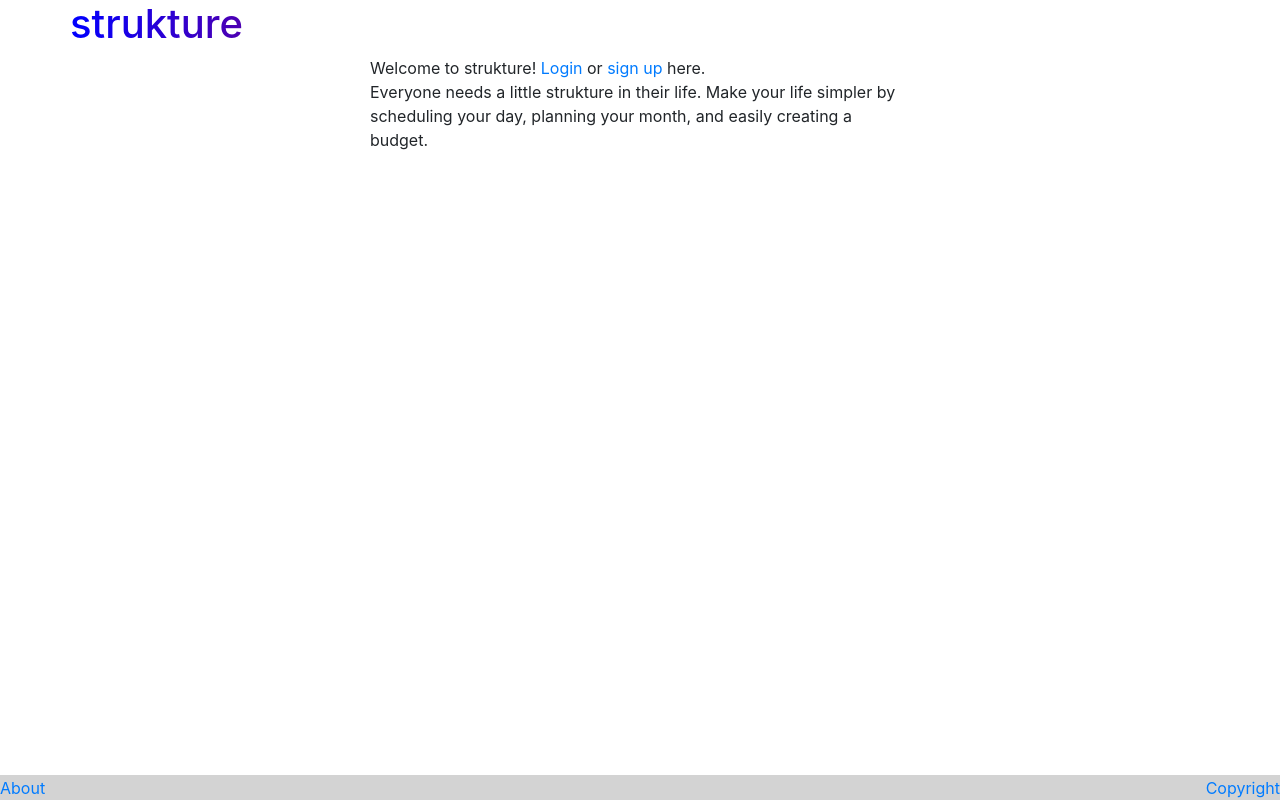
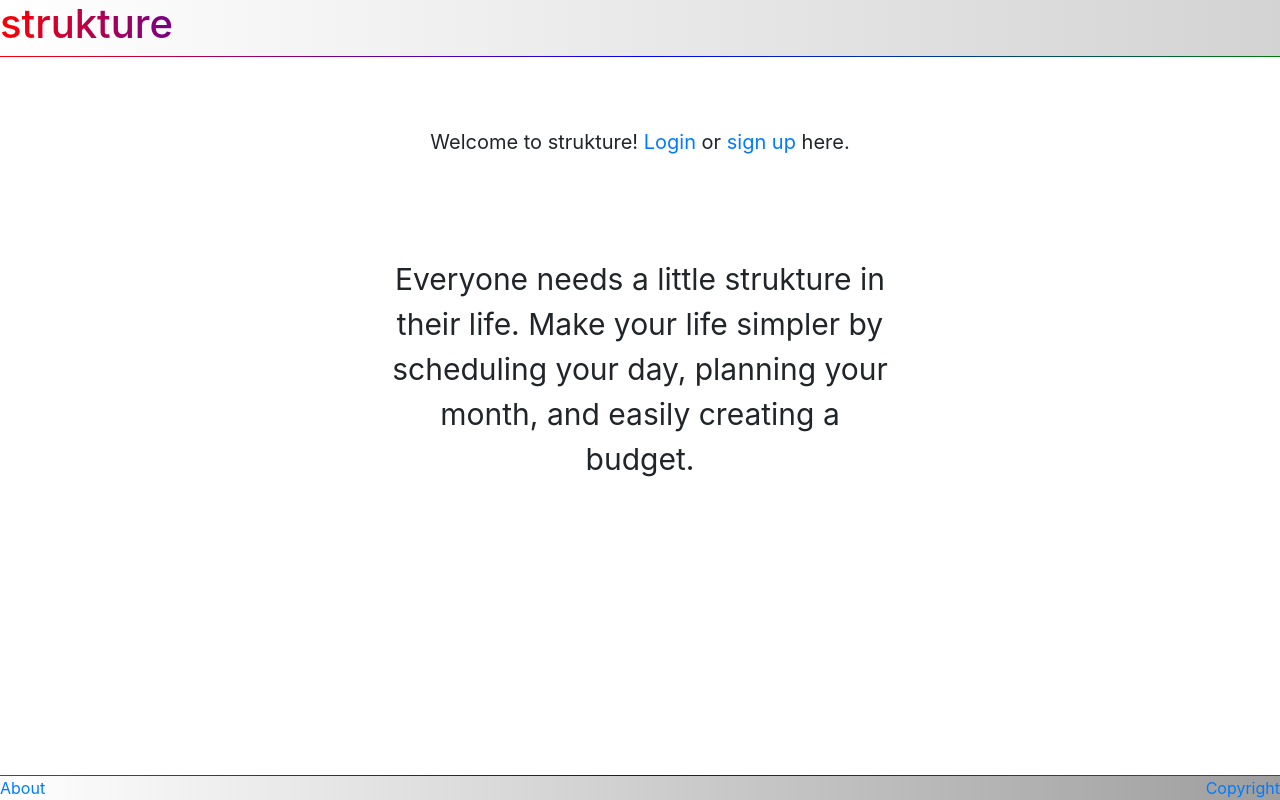
Before and after one commit to RobertOlive/strukture, a React (Create React App) app in the folder client/: page / in a window 1280 px wide. Built offline with nearby package versions, Linux system fonts and the light colour scheme.

Commit message:
creating todos with a cost subtracts from total budget!!!

```diff
--- a/client/public/styles.css
+++ b/client/public/styles.css
@@ -1,10 +1,31 @@
+::-webkit-scrollbar {
+    width: 0px;
+    background: transparent;
+}
+
+.welcome, .intro {
+    padding: 50px;
+    text-align: center;
+}
+
+.welcome {
+    font-size: 20px;
+}
+
+.intro {
+    font-size: 30px;
+}
+
 .footer {
     width: 100%;
     height: 25px;
     position:fixed;
     bottom: 0px;
     right: 0;
-    background-color: lightgray;
+    border-top: 1px solid;
+    border-image-source: linear-gradient(to right, red, blue, green);
+    border-image-slice: 20;
+    background-image: linear-gradient(to right, white, rgb(158, 158, 158));
 }
 
 .todoHead {
@@ -20,24 +41,37 @@
 }
 
 .card-header {
+    font-size: 20px;
     background-color: lightgray;
     text-align: center;
 }
 
 .card-body {
     text-align: center;
+    overflow: auto;
 }
 
 .todos {
+    border-radius: 5px;
     border: 1px solid red;
+    padding: 10px;
+    /* border-image-source: linear-gradient(to right,red, blue);
+    border-image-slice: 20; */
+    margin-bottom: 45px;
 }
 
 .header {
+    margin-bottom: 20px;
     width: 100%;
+    position: relative;
+    border-bottom: 1px solid;
+    border-image-source: linear-gradient(to right, red, blue, green);
+    border-image-slice: 20;
+    background-image: linear-gradient(to right, white, lightgray);
 }
 
 #title {
-    background: -webkit-linear-gradient(right, red, blue);
+    background: -webkit-linear-gradient(left, red, blue, green);
     -webkit-background-clip: text;
     -webkit-text-fill-color: transparent;
     float: left;
@@ -47,10 +81,11 @@
 }
 
 #username {
+    position: absolute;
     float: right;
     width: 50%;
     right: 0;
-    top: 10;
+    top: 30;
     text-align: right;
 }
 
@@ -68,11 +103,3 @@
     bottom: 0;
     text-align: right;
 }
-
-/* .list-group-item {
-    border: 1px solid black
-} */
-
-/* .timeSpan {
-    border-right: 1px solid black;
-} */
--- a/client/src/App.js
+++ b/client/src/App.js
@@ -43,7 +43,7 @@ class App extends Component {
     return (
       <Router>
         <div>
-          <div className="container">
+          <div className="container-fluid">
             <div className="row">
               <div className="header">
                 <span id="title"><strong><h1>strukture</h1></strong></span>
@@ -53,7 +53,7 @@ class App extends Component {
 
             <div className="row">
 
-              <div className="col-3">
+              <div className="col">
                 <SideCont className="leftSide">
                   <Switch>
 
@@ -72,13 +72,13 @@ class App extends Component {
                 </SideCont>
               </div>
 
-              <div className="col">
+              <div className="col-6">
                 <MainCont>
                   <Switch>
 
                     <Route exact path="/" render={props => (
                       this.state.user ? (
-                        <Redirect to="/todos" userData={this.state}/>
+                        <Redirect to="/todos" loggedIn={this.handleLogin} userData={this.state}/>
                       ) : (
                         <Login {...props} loggedIn={this.handleLogin} userData={this.state}/>
                       )
@@ -92,7 +92,7 @@ class App extends Component {
                 </MainCont>
               </div>
 
-              <div className="col-3">
+              <div className="col">
                 <SideCont className="rightSide">
                   <Switch>
 
--- a/client/src/MainContainers/Login.js
+++ b/client/src/MainContainers/Login.js
@@ -38,9 +38,9 @@ class Login extends Component {
     render () {
         return (
     <div className="login">
-        <div>Welcome to strukture! <a href="#" data-toggle="modal" data-target="#ModalLogin">Login</a> or <a href="#" data-toggle="modal" data-target="#ModalSignUp">sign up</a> here.</div>
+        <div className="welcome">Welcome to strukture! <a href="#" data-toggle="modal" data-target="#ModalLogin">Login</a> or <a href="#" data-toggle="modal" data-target="#ModalSignUp">sign up</a> here.</div>
 
-        <div>Everyone needs a little strukture in their life. Make your life simpler by scheduling your day, planning your month, and easily creating a budget.</div>
+        <div className="intro">Everyone needs a little strukture in their life. Make your life simpler by scheduling your day, planning your month, and easily creating a budget.</div>
 
 
 
--- a/client/src/MainContainers/Todos.js
+++ b/client/src/MainContainers/Todos.js
@@ -22,11 +22,16 @@ class Todos extends Component {
                 month = document.getElementById("monthSelect").value,
                 date = document.getElementById("dateSelect").value,
                 hour = document.getElementById("hourSelect").value,
-                minute = document.getElementById("minuteSelect").value;
+                minute = document.getElementById("minuteSelect").value,
+                moneyLeftfn = () => {if (this.props.userData.user.moneyLeft) {return this.props.userData.user.moneyLeft - cost} else {return this.props.userData.user.budget - cost}};
+        const moneyLeft = moneyLeftfn();
         if (task && year && month && date) {
             const tasktime = new Date(year, month, date, hour, minute);
-            API.updateTodo({info: {username: this.props.userData.user.info.username, password: this.props.userData.user.info.password}, todo: {time: tasktime, task: task, cost: cost, location: location}})
-            .then(res=> this.props.loggedIn({user: res.data}))
+            API.updateTodo({info: {username: this.props.userData.user.info.username, password: this.props.userData.user.info.password}, todo: {time: tasktime, task: task, cost: cost, location: location}, moneyLeft})
+            .then(res=> {
+                console.log(res.data);
+                return this.props.loggedIn({user: res.data});
+            })
             .catch(err=> console.log(err));
         }
     }
@@ -38,7 +43,7 @@ class Todos extends Component {
             <ul className="list-group list-group-flush">
                 {this.props.userData.user? (
                     this.props.userData.user.todos.map(todo => {
-                        return <TodoItem {...this.props} key={todo} item={todo}/>
+                        return <TodoItem {...this.props} item={todo}/>
                     })
                 ) : (
                     "Waiting on data..."
@@ -87,7 +92,7 @@ class Todos extends Component {
                                     <select id="monthSelect" className="form-control">
                                         <option value='' selected>Month</option>
                                         {[...Array(12)].map((x, i) =>
-                                            <option key={i+1}>{i+1}</option>
+                                            <option key={i}>{i+1}</option>
                                         )}
                                     </select>
                                 </div>
@@ -95,7 +100,7 @@ class Todos extends Component {
                                     <select id="dateSelect" className="form-control">
                                         <option value = '' selected>Date</option>
                                         {[...Array(31)].map((x, i) =>
-                                            <option key={i+1}>{i+1}</option>
+                                            <option key={i}>{i+1}</option>
                                         )}
                                     </select>
                                 </div>
--- a/client/src/SideContainers/CalendarSide.js
+++ b/client/src/SideContainers/CalendarSide.js
@@ -1,6 +1,8 @@
 import React from "react";
-import Calendar from "react-calendar/dist/entry.nostyle";
+// import Calendar from "react-calendar/dist/entry.nostyle";
 // import Calendar from 'react-calendar';
+import DayPicker from 'react-day-picker';
+import 'react-day-picker/lib/style.css';
 
 const CalendarSide = () => (
 
@@ -9,7 +11,8 @@ const CalendarSide = () => (
             Calendar
         </div>
         <div className="card-body">
-            <Calendar />
+            <DayPicker />
+            {/* <Calendar /> */}
             {/* <p className="card-text">With supporting text below as a natural lead-in to additional content.</p> */}
         </div>
     </div>
--- a/package.json
+++ b/package.json
@@ -26,6 +26,7 @@
     "if-env": "^1.0.4",
     "mongoose": "^5.2.4",
     "react-calendar": "^2.16.1",
+    "react-day-picker": "^7.1.10",
     "react-router-dom": "^4.3.1"
   }
 }
```
Also changed, not shown: 2 other files (tests, documents, lock files or other folders).
